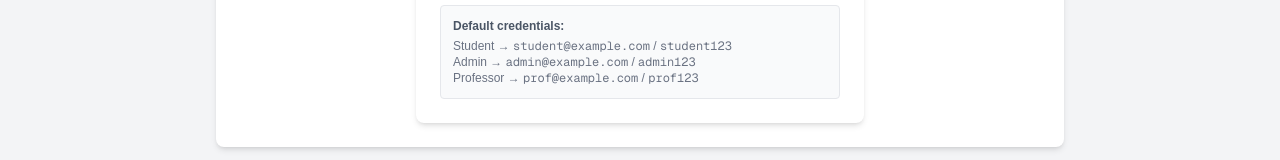
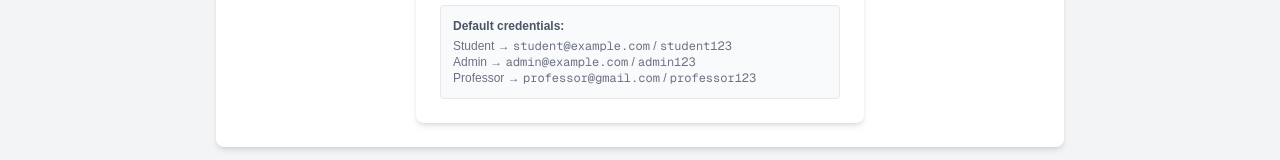
Before and after one commit to tanmoy-goapl/Student_System, a Next.js app in the folder frontend/: page /chat in a window 1280 px wide. Shown: the part 487-647 px from the top of the page. Built offline with nearby package versions, Linux system fonts and the light colour scheme.

Commit message:
feat: changes

```diff
--- a/frontend/src/components/LoginForm.tsx
+++ b/frontend/src/components/LoginForm.tsx
@@ -192,8 +192,8 @@ export default function LoginForm({ onLoginSuccess, redirectAfterLogin }: Props)
           <span className="font-mono">admin123</span>
         </p>
         <p>
-          Professor → <span className="font-mono">prof@example.com</span> /{" "}
-          <span className="font-mono">prof123</span>
+          Professor → <span className="font-mono">professor@gmail.com</span> /{" "}
+          <span className="font-mono">professor123</span>
         </p>
       </div>
     </div>
```
